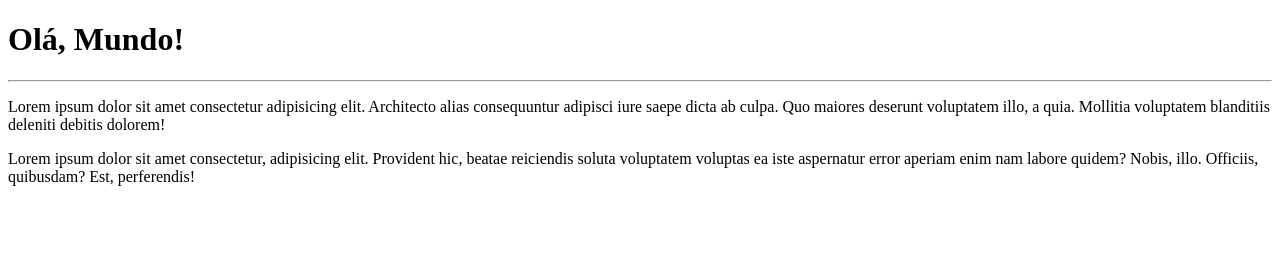
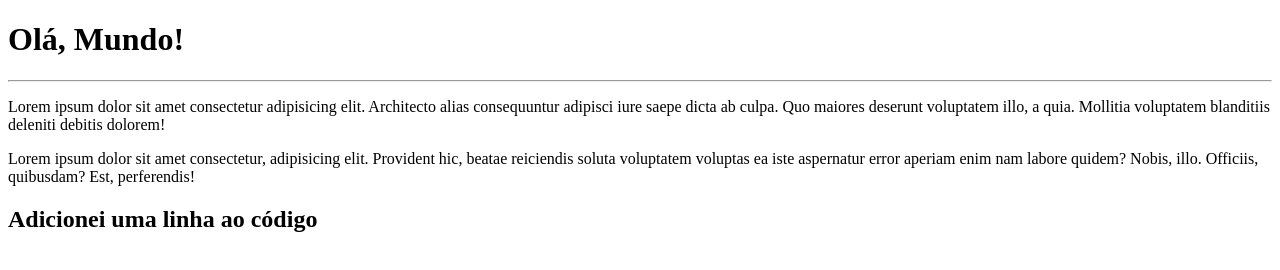
Before and after one commit to marciufilho94/Ola-Mundo, a plain HTML site: page src/index.html in a window 1280 px wide. Drawn offline with Linux system fonts and the light colour scheme.

Commit message:
Adicionei uma linha ao código

```diff
--- a/src/index.html
+++ b/src/index.html
@@ -11,6 +11,8 @@
     <h1>Olá, Mundo!</h1>
     <hr>
     <p>Lorem ipsum dolor sit amet consectetur adipisicing elit. Architecto alias consequuntur adipisci iure saepe dicta ab culpa. Quo maiores deserunt voluptatem illo, a quia. Mollitia voluptatem blanditiis deleniti debitis dolorem!</p>
+
     <p>Lorem ipsum dolor sit amet consectetur, adipisicing elit. Provident hic, beatae reiciendis soluta voluptatem voluptas ea iste aspernatur error aperiam enim nam labore quidem? Nobis, illo. Officiis, quibusdam? Est, perferendis!</p>
+    <h2>Adicionei uma linha ao código</h2>
 </body>
 </html>
```
